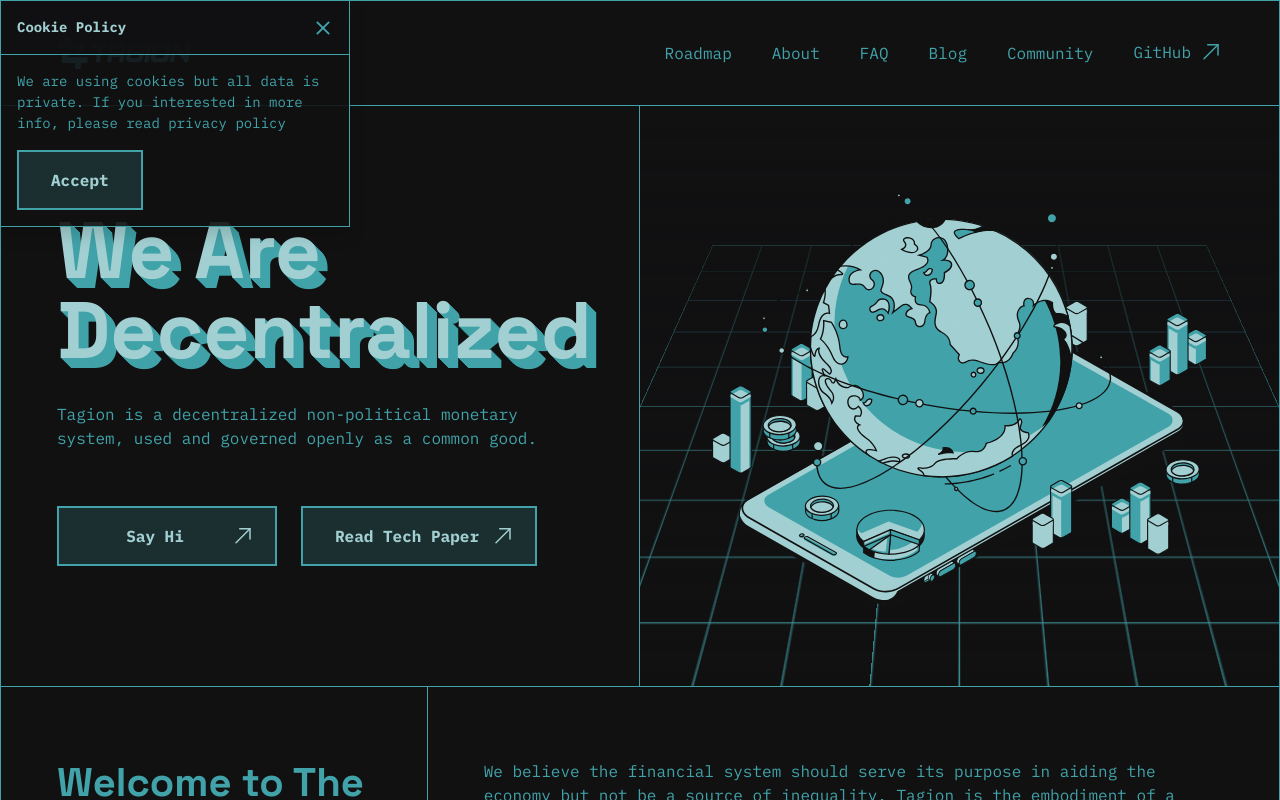
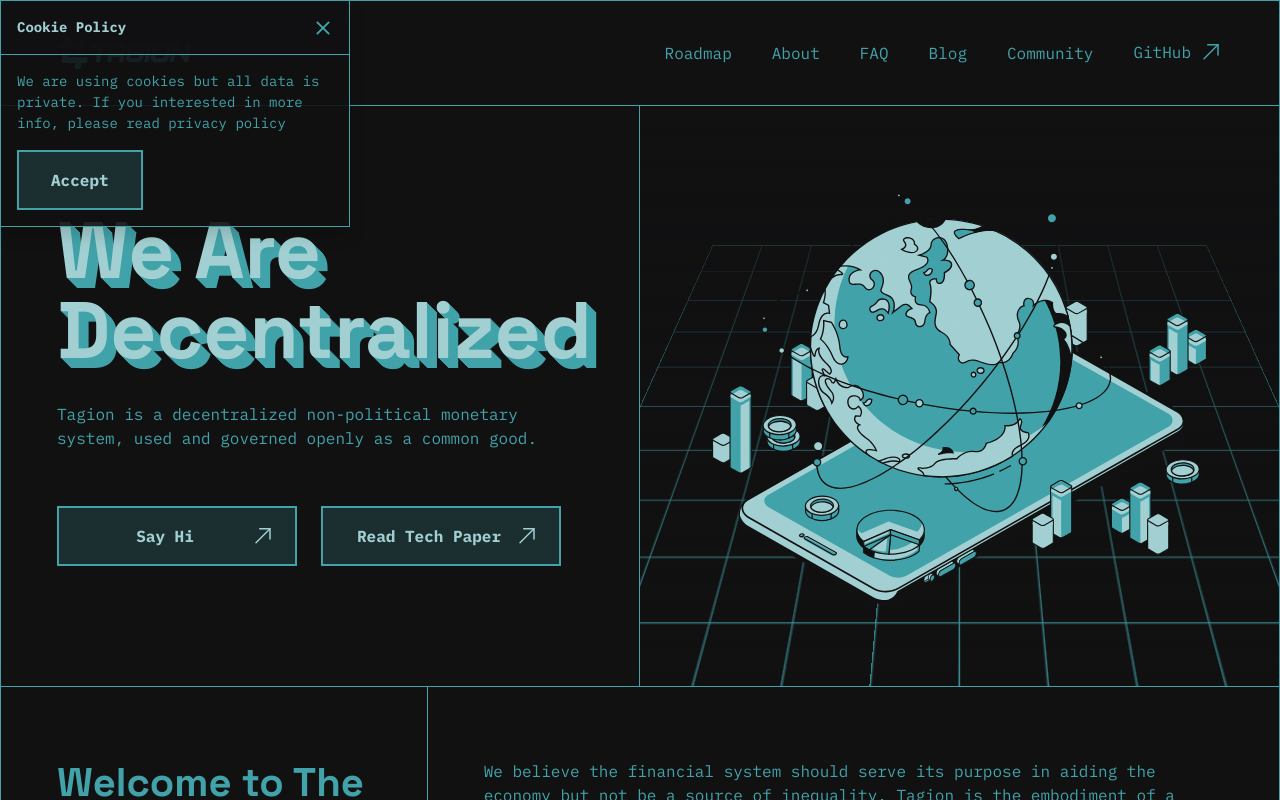
Before and after one commit to tagion/tagion.github.io, a Next.js app: page / in a window 1280 px wide. Shown: the top 800 px of the page. Built offline with nearby package versions, Linux system fonts and the light colour scheme.

Commit message:
Change Hero buttons min width

```diff
--- a/src/ui/organisms/Hero/index.tsx
+++ b/src/ui/organisms/Hero/index.tsx
@@ -37,12 +37,12 @@
 						good.
 					</p>
 					<Styled.Link isExternal target='_blank' href='https://t.me/tagionChat'>
-						<Button style={{ minWidth: 220 }} withIcon className='me-3'>
+						<Button style={{ minWidth: 240 }} withIcon className='me-3'>
 							Say Hi
 						</Button>
 					</Styled.Link>
 					<Styled.Link isExternal target='_blank' href='/resources/tech-paper.pdf'>
-						<Button style={{ minWidth: 220 }} withIcon>
+						<Button style={{ minWidth: 240 }} withIcon>
 							Read Tech Paper
 						</Button>
 					</Styled.Link>
```
